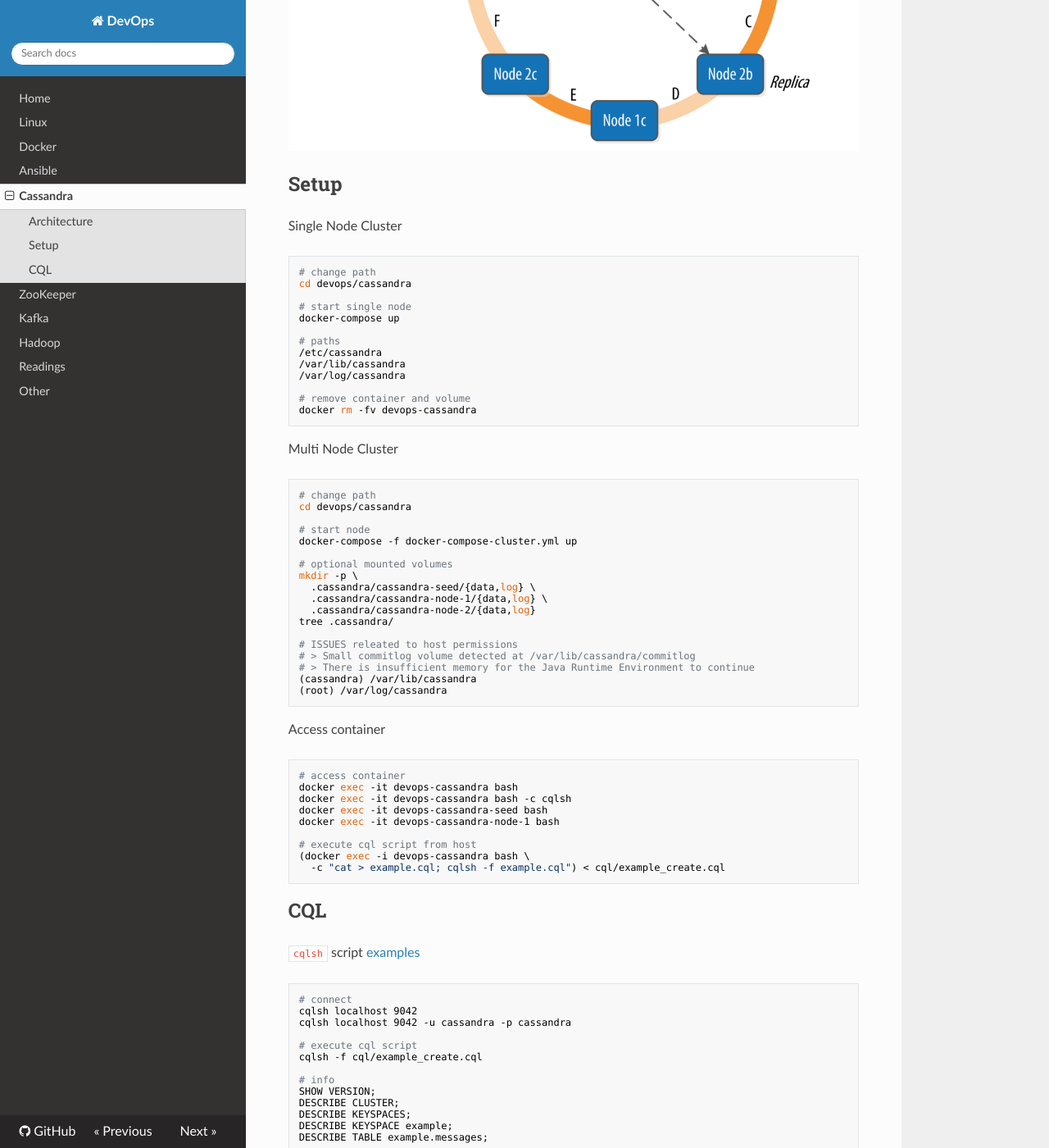
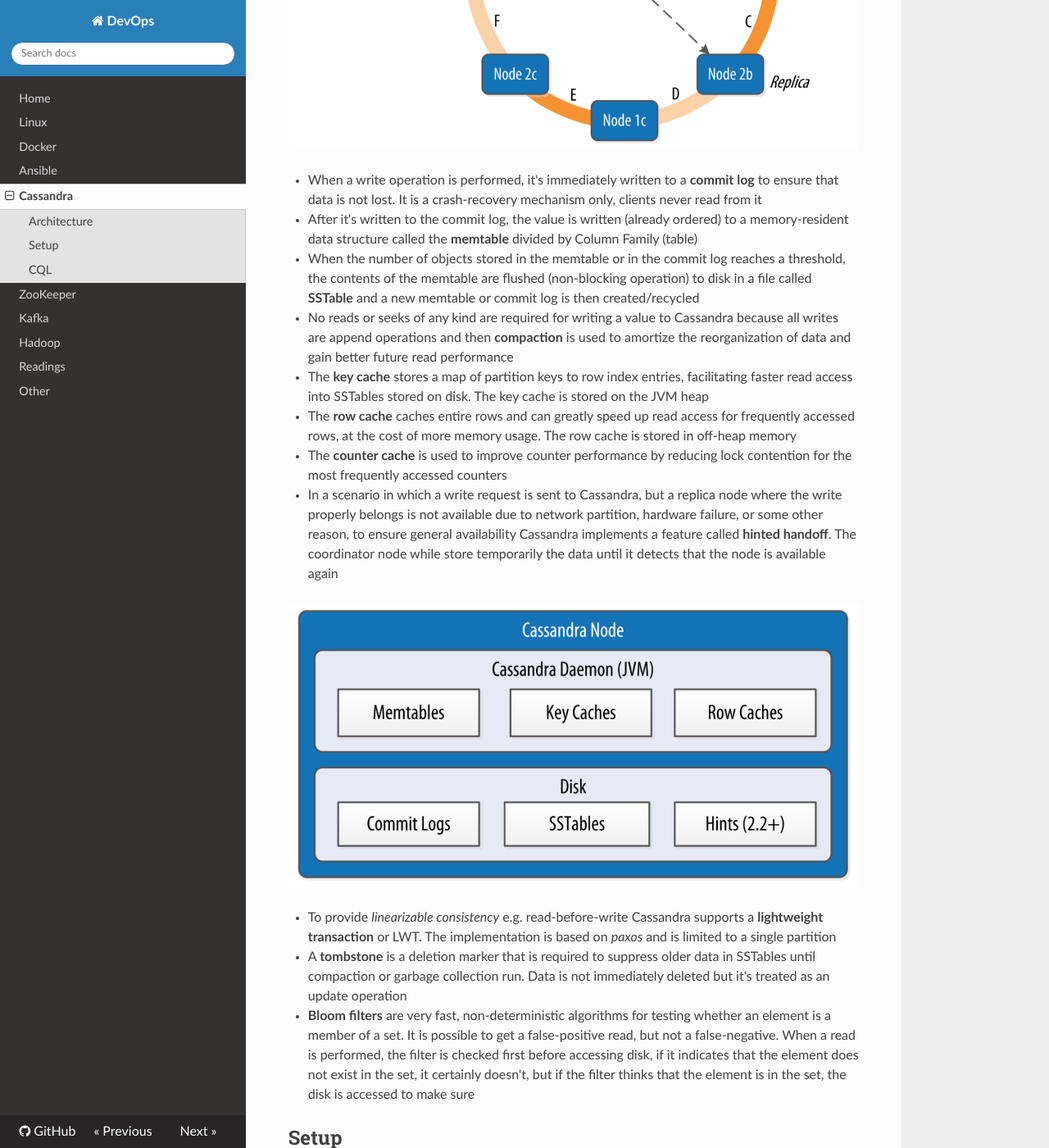
Before and after one commit to niqdev/devops, an MkDocs documentation site: the page built from docs/cassandra.md, in a window 1280 px wide and 1400 px high, scrolled down 1807 px. Shown: the whole window at 82% size. Built offline with MkDocs 1.6.1, drawn with Linux system fonts in a browser that asks for light colours; nearby versions of some CDN libraries; old or Windows-style settings are respelled for this version of MkDocs; some of the changed text lies outside the part shown.

Commit message:
doc: update cassandra

```diff
--- a/docs/cassandra.md
+++ b/docs/cassandra.md
@@ -42,11 +42,33 @@ Cassandra uses a tick-tock release model, even-numbered releases are feature rel
 
 * Cassandra provides tuneable **consistency** levels and must be specified on each read or write
 
-* A client may connect to any node, named **coordinator node**, in the cluster to initiate a read or write query. The coordinator identifies which nodes are replicas for the data and forwards the queries to them
+* A client may connect to any node in the cluster, named **coordinator node**, to initiate a read or write query. The coordinator identifies which nodes are replicas for the data and forwards the queries to them
 
 ![cassandra-query](img/cassandra-query.png)
 
-<!-- TODO ![cassandra-memory](img/cassandra-memory.png) -->
+* When a write operation is performed, it's immediately written to a **commit log** to ensure that data is not lost. It is a crash-recovery mechanism only, clients never read from it
+
+* After it's written to the commit log, the value is written (already ordered) to a memory-resident data structure called the **memtable** divided by Column Family (table)
+
+* When the number of objects stored in the memtable or in the commit log reaches a threshold, the contents of the memtable are flushed (non-blocking operation) to disk in a file called **SSTable** and a new memtable or commit log is then created/recycled
+
+* No reads or seeks of any kind are required for writing a value to Cassandra because all writes are append operations and then **compaction** is used to amortize the reorganization of data and gain better future read performance
+
+* The **key cache** stores a map of partition keys to row index entries, facilitating faster read access into SSTables stored on disk. The key cache is stored on the JVM heap
+
+* The **row cache** caches entire rows and can greatly speed up read access for frequently accessed rows, at the cost of more memory usage. The row cache is stored in off-heap memory
+
+* The **counter cache** is used to improve counter performance by reducing lock contention for the most frequently accessed counters
+
+* In a scenario in which a write request is sent to Cassandra, but a replica node where the write properly belongs is not available due to network partition, hardware failure, or some other reason, to ensure general availability Cassandra implements a feature called **hinted handoff**. The coordinator node while store temporarily the data until it detects that the node is available again
+
+![cassandra-memory](img/cassandra-memory.png)
+
+* To provide *linearizable consistency* e.g. read-before-write Cassandra supports a **lightweight transaction** or LWT. The implementation is based on *paxos* and is limited to a single partition
+
+* A **tombstone** is a deletion marker that is required to suppress older data in SSTables until compaction or garbage collection run. Data is not immediately deleted but it's treated as an update operation
+
+* **Bloom filters** are very fast, non-deterministic algorithms for testing whether an element is a member of a set. It is possible to get a false-positive read, but not a false-negative. When a read is performed, the filter is checked first before accessing disk, if it indicates that the element does not exist in the set, it certainly doesn't, but if the filter thinks that the element is in the set, the disk is accessed to make sure
 
 ## Setup
 
```
Also changed, not shown: other parts of docs/cassandra.md (+1 -1 lines).
